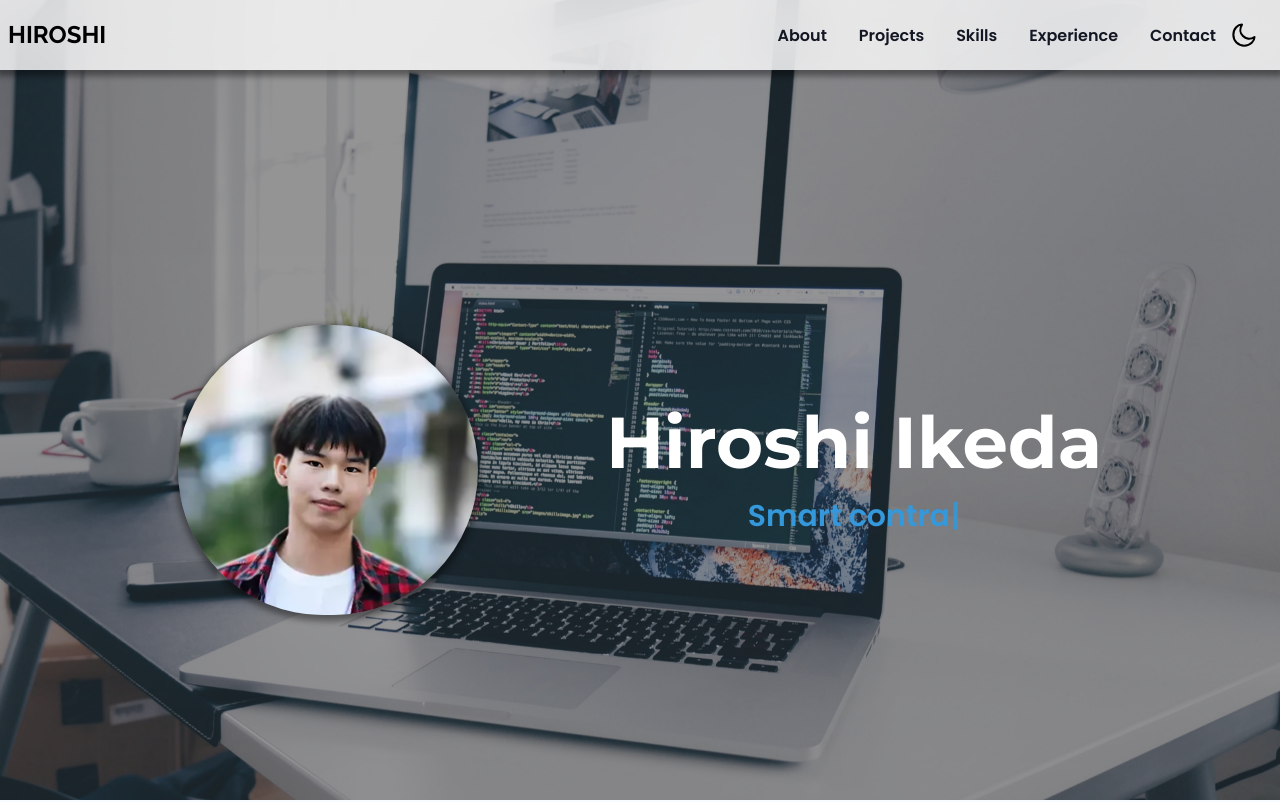
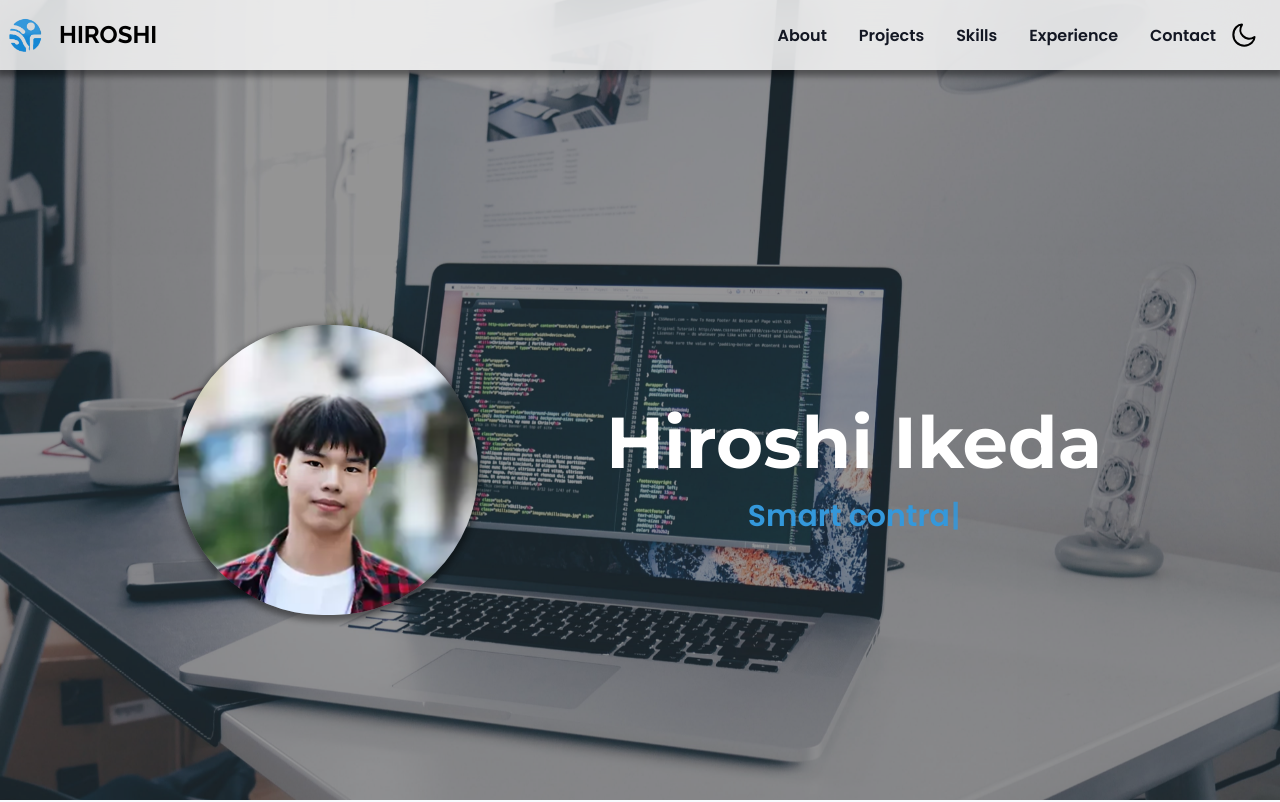
Before and after one commit to konan-5/portfolio, a React (Vite) app: page / in a window 1280 px wide. Shown: the top 802 px of the page. Built offline with nearby package versions, Linux system fonts and the light colour scheme.

Commit message:
Add logo

```diff
--- a/src/layout/Header.tsx
+++ b/src/layout/Header.tsx
@@ -2,10 +2,14 @@ import React from 'react'
 import { navLinks } from '../utils/constants'
 import ThemeToggler from '../components/ThemeToggler'
 import { Link as ScrollLink } from "react-scroll";
+import logoDark from '../assets/logo-dark.png';
+import logoLight from '../assets/logo-light.png';
+import { useTheme } from '../contexts/ThemeProvider';
 
 const Header: React.FC = () => {
 
     const [hamburger, setHamburger] = React.useState<boolean>(false);
+    const { theme } = useTheme();
 
     return (
         <>
@@ -16,11 +20,9 @@ const Header: React.FC = () => {
                         to='hero'
                         smooth={true}
                         duration={300}
-                        className='text-black dark:text-white cursor-pointer'>
-                        <div className=''>
-
-                        </div>
-                        <p className='uppercase text-2xl font-bold font-rale'>Hiroshi</p>
+                        className='text-black flex items-center dark:text-white cursor-pointer'>
+                        <img className="w-[35px] h-[35px]" src={theme == "light" ? logoLight : logoDark} alt="" />
+                        <p className='hidden sm:inline ml-4 uppercase text-2xl font-bold font-rale'>Hiroshi</p>
                     </ScrollLink>
                     <div className='flex items-center'>
                         <ul className='hidden md:flex'>
```
Also changed, not shown: src/assets/logo-dark.png (added), src/assets/logo-light.png (added).
